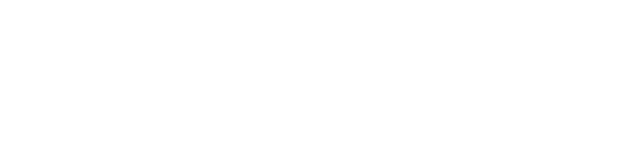
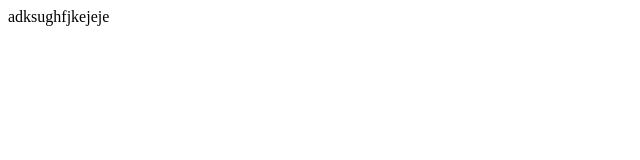
Before and after one commit to majatingkaer/github_sjettedecember, a plain HTML site: page index.html in a window 1280 px wide. Shown: the whole page, without its empty margins (0-640 px from the left). Drawn offline with Linux system fonts and the light colour scheme.

Commit message:
hurlumhej

```diff
--- a/index.html
+++ b/index.html
@@ -11,5 +11,6 @@
 <body>
 	<script src=""></script>
 </body>
+adksughfjkejeje
 
 </html>
```
